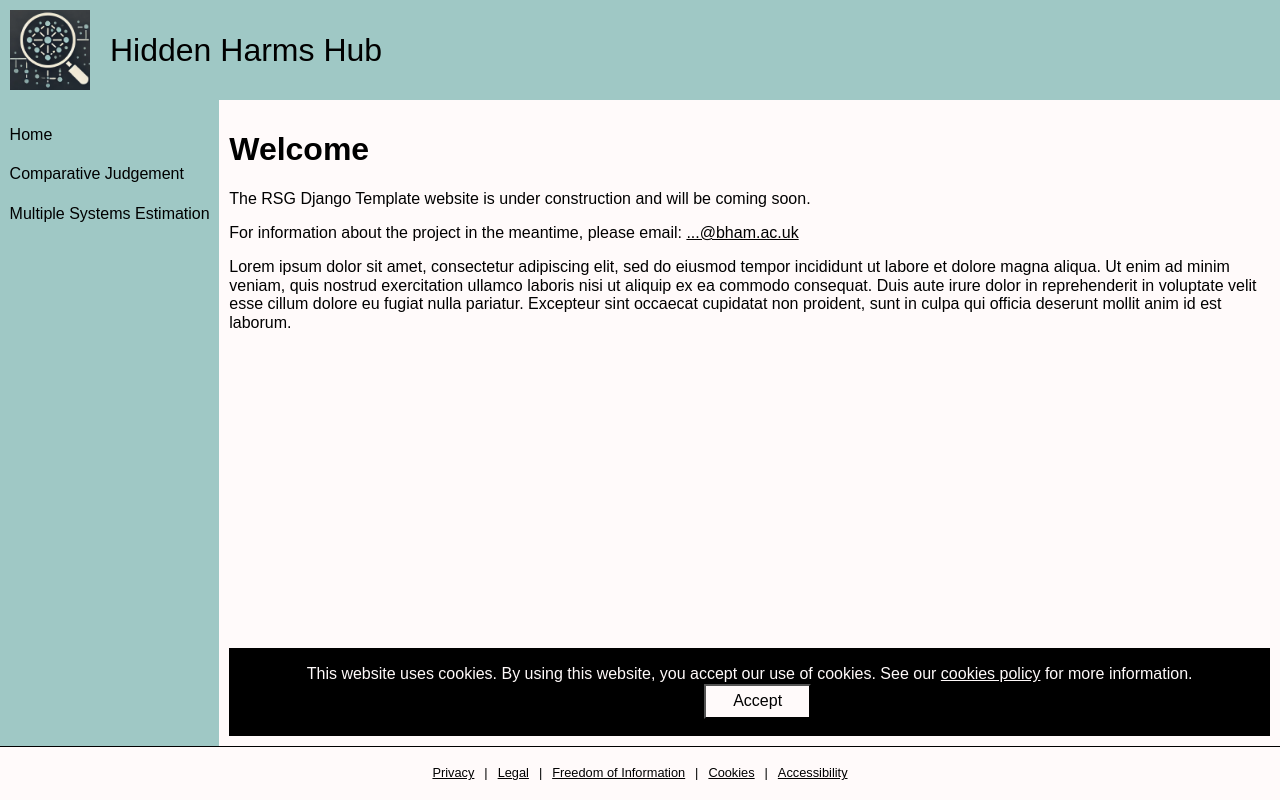
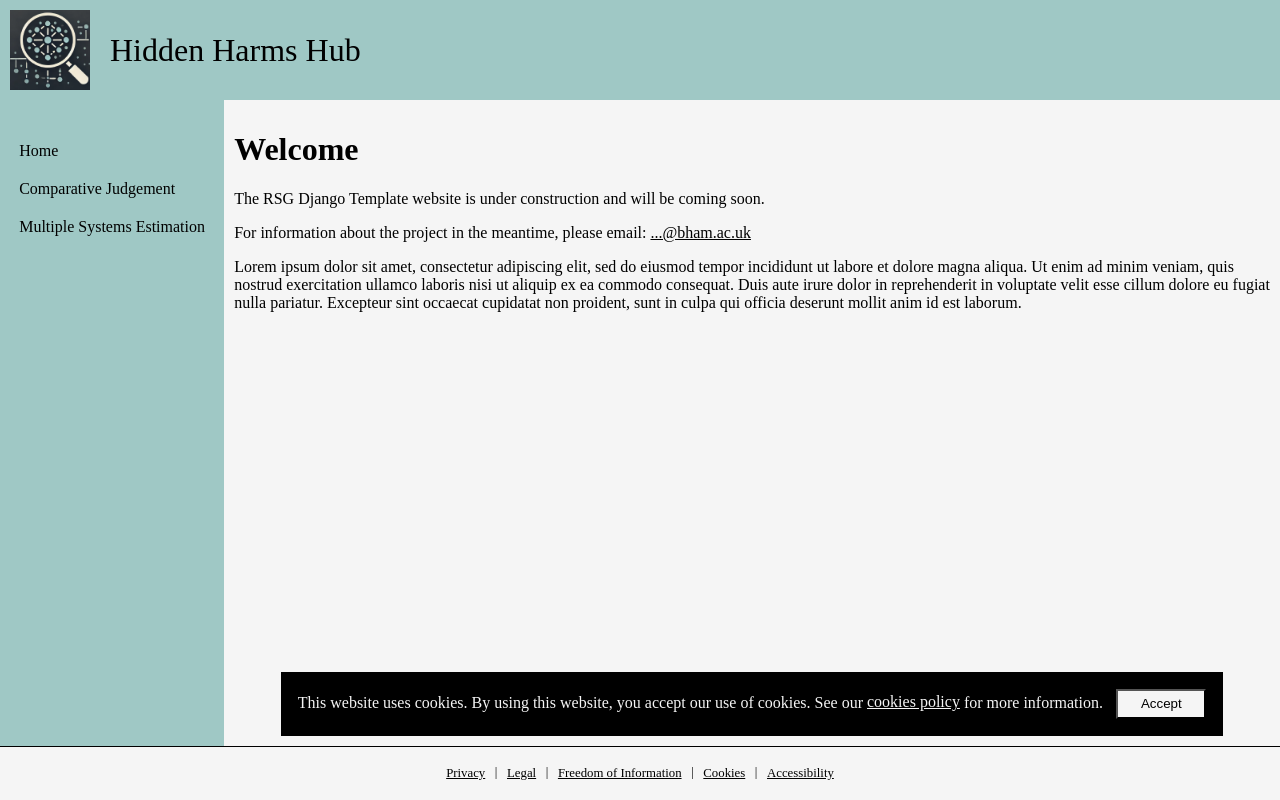
Before and after one commit to HiddenHarmsHub/hidden-harms-hub, a Django app: page / in a window 1280 px wide. Run offline with Django 3.2, Linux system fonts and the light colour scheme; parts of the project's set-up code (start-up, migrations or seed data) failed here and were passed over; some libraries are stand-ins or nearby versions.

Commit message:
pure-css was causing more problems than it solved actually just use css

```diff
--- a/django/core/static/css/style.css
+++ b/django/core/static/css/style.css
@@ -2,17 +2,21 @@
     /* set color-scheme to switch between light or dark */
     color-scheme: light dark;
 
-    --light-bg: snow;
+    --light-bg: whitesmoke;
     --light-color: black;
     --light-header-bg: #9fc8c5;
     --dark-bg: black;
-    --dark-color: snow;
+    --dark-color: whitesmoke;
     --dark-header-bg: #41716e;
 }
 
-html {
+html,
+body {
     margin: 0;
     padding: 0;
+}
+
+html {
     width: 100%;
     height: 100%;
 }
@@ -106,21 +110,31 @@ button.menu-button i {
     padding: 5px;
 }
 
+#menu,
+#menu * {
+    background-color: light-dark(var(--light-header-bg), var(--dark-header-bg));
+}
+
 #menu {
-    background-color: light-dark(var(--light-header-bg), var(--dark-header-bg));
     padding-top: 1em;
 }
 
 #menu ul {
-    background-color: light-dark(var(--light-header-bg), var(--dark-header-bg));
+    list-style: none;
+    padding: 0.6em;
+}
+
+#menu li {
+    margin-bottom: 20px;
 }
 
 #menu a {
     border: none;
     padding: 0.6em;
     color: light-dark(var(--light-color), var(--dark-color));
-    background-color: light-dark(var(--light-header-bg), var(--dark-header-bg));
     margin-bottom: 2px;
+    text-decoration: none;
+    white-space: nowrap;
 }
 
 div#content.active {
--- a/django/core/templates/base.html
+++ b/django/core/templates/base.html
@@ -7,11 +7,6 @@
             <meta http-equiv="X-UA-Compatible" content="IE=edge">
             <meta charset="UTF-8">
             <meta name="viewport" content="width=device-width, initial-scale=1">
-            <link rel="stylesheet"
-                  href="https://cdn.jsdelivr.net/npm/purecss@3.0.0/build/pure-min.css"
-                  integrity="sha384-X38yfunGUhNzHpBaEBsWLO+A0HDYOQi8ufWDkZ0k9e0eXz/tH3II7uKZ9msv++Ls"
-                  crossorigin="anonymous"
-            >
             <link rel="stylesheet" href="https://cdnjs.cloudflare.com/ajax/libs/font-awesome/4.7.0/css/font-awesome.min.css">
             <link rel="stylesheet" href="{% static 'css/style.css' %}">
             <link rel="stylesheet" href="{% static 'css/cookies.css' %}">
@@ -30,16 +25,16 @@
                     <i class="fa fa-bars"></i>
                 </button>
                 {% block menu %}
-                    <div id="menu" class="pure-menu">
-                        <ul class="pure-menu-list">
-                            <li class="pure-menu-item">
-                                <a href="/" class="pure-menu-link">Home</a>
+                    <div id="menu">
+                        <ul>
+                            <li>
+                                <a href="/">Home</a>
                             </li>
-                            <li class="pure-menu-item">
-                                <a href="comparativejudgement" class="pure-menu-link">Comparative Judgement</a>
+                            <li>
+                                <a href="comparativejudgement">Comparative Judgement</a>
                             </li>
-                            <li class="pure-menu-item">
-                                <a href="multiplesystemsestimation" class="pure-menu-link">Multiple Systems Estimation</a>
+                            <li>
+                                <a href="multiplesystemsestimation">Multiple Systems Estimation</a>
                             </li>
                         </ul>
                     </div>
```
